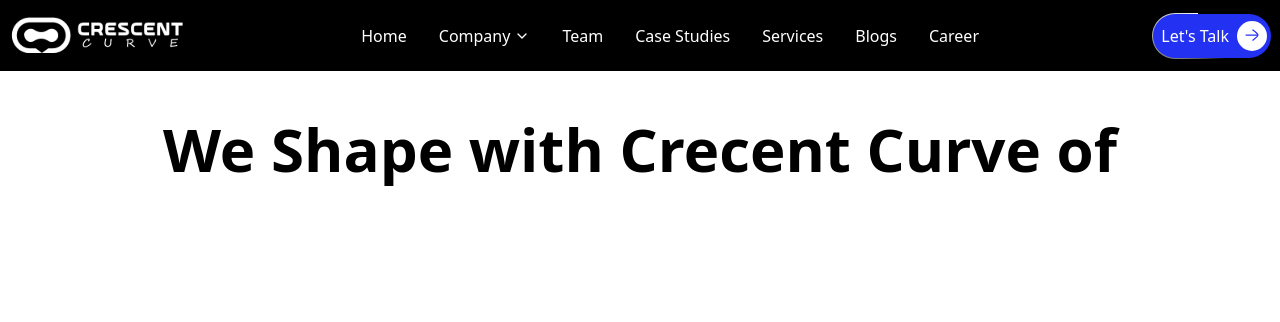
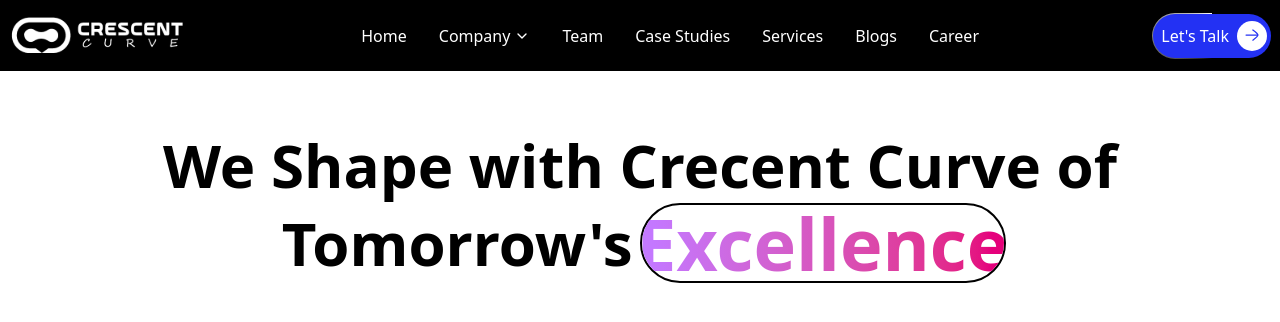
Before and after one commit to Aswal-11/Curve, a Next.js app: page / in a window 1280 px wide. Shown: the top 322 px of the page. Built offline with nearby package versions, Linux system fonts and the light colour scheme.

Commit message:
roll animation

```diff
--- a/app/components/Navbar.jsx
+++ b/app/components/Navbar.jsx
@@ -113,8 +113,8 @@ export default function Navbar() {
         </div>
 
         {/* CTA Button */}
-        <div className=" animate-rotate-border maz-w-sm rounded-full bg-conic/[from_var(--border-angle)] from-black via-black to-white p-px">
-          <div className=" flex group items-center gap-1 rounded-3xl bg-[#2331F3] p-1  max-lg:hidden ">
+        <div className=" animate-rotate-border maz-w-sm rounded-full bg-conic/[from_var(--border-angle)] from-black via-black to-white p-px  max-lg:hidden">
+          <div className=" flex group items-center gap-1 rounded-3xl bg-[#2331F3] p-1  ">
             <Button className="bg-transparent hover:bg-transparent p-1 text-white text-base">
               Let's Talk
             </Button>
--- a/app/globals.css
+++ b/app/globals.css
@@ -17,3 +17,44 @@
     }
   }
 }
+
+@keyframes rollInOut {
+            0% {
+              transform: translateY(100%) rotateX(-90deg);
+              opacity: 0;
+            }
+            15% {
+              transform: translateY(0) rotateX(0deg);
+              opacity: 1;
+            }
+            30%, 35% {
+              transform: translateY(0) rotateX(0deg);
+              opacity: 1;
+            }
+            50% {
+              transform: translateY(-100%) rotateX(90deg);
+              opacity: 0;
+            }
+            100% {
+              transform: translateY(-100%) rotateX(90deg);
+              opacity: 0;
+            }
+          }
+
+          .roll-text {
+            animation: rollInOut 9s cubic-bezier(0.34, 1.56, 0.64, 1) infinite;
+            transform-style: preserve-3d;
+            perspective: 1000px;
+          }
+
+          .roll-text-1 {
+            animation-delay: 0s;
+          }
+
+          .roll-text-2 {
+            animation-delay: 3s;
+          }
+
+          .roll-text-3 {
+            animation-delay: 6s;
+          }
--- a/app/home/page.js
+++ b/app/home/page.js
@@ -2,15 +2,43 @@ import React from 'react'
 
 export default function Page() {
   return (
-    <div className="min-h-screen bg-white">
+    <div className=" bg-white pt-14">
       {/* Header Section */}
-      <div className="flex justify-center items-center py-12">
-        <p className='font-bold text-6xl text-center'>
+      <div className="flex justify-center items-center py-2">
+        <p className='font-bold text-xl lg:text-6xl text-center'>
           We Shape with Crecent Curve of
         </p>
       </div>
 
+      <div className='flex justify-center'>
+        <div className='w-4/6 lg:w-4/7 flex justify-center items-center font-bold '>
+          <p className='w-1/2 text-center text-xl lg:text-6xl '>Tomorrow's</p>
+          <div className=' w-1/2 '>
+            <div className="relative h-8 lg:h-20 flex w-full items-center justify-center overflow-hidden border-2 rounded-full text-[22px] lg:text-7xl">
+              <div className="absolute inset-0 flex items-center justify-center">
+                <h1 className="roll-text roll-text-1 font-bold text-transparent bg-clip-text bg-gradient-to-r from-blue-400 to-purple-600 opacity-0">
+                  Innovation
+                </h1>
+              </div>
+
+              <div className="absolute inset-0 flex items-center justify-center">
+                <h1 className="roll-text roll-text-2 font-bold text-transparent bg-clip-text bg-gradient-to-r from-purple-400 to-pink-600 opacity-0">
+                  Excellence
+                </h1>
+              </div>
+
+              <div className="absolute inset-0 flex items-center justify-center">
+                <h1 className="roll-text roll-text-3 font-bold text-transparent bg-clip-text bg-gradient-to-r from-pink-400 to-orange-600 opacity-0">
+                  Success
+                </h1>
+              </div>
+            </div>
+          </div>
+        </div>
+      </div>
+
       {/* Animation Section */}
+
 
     </div>
   )
```
